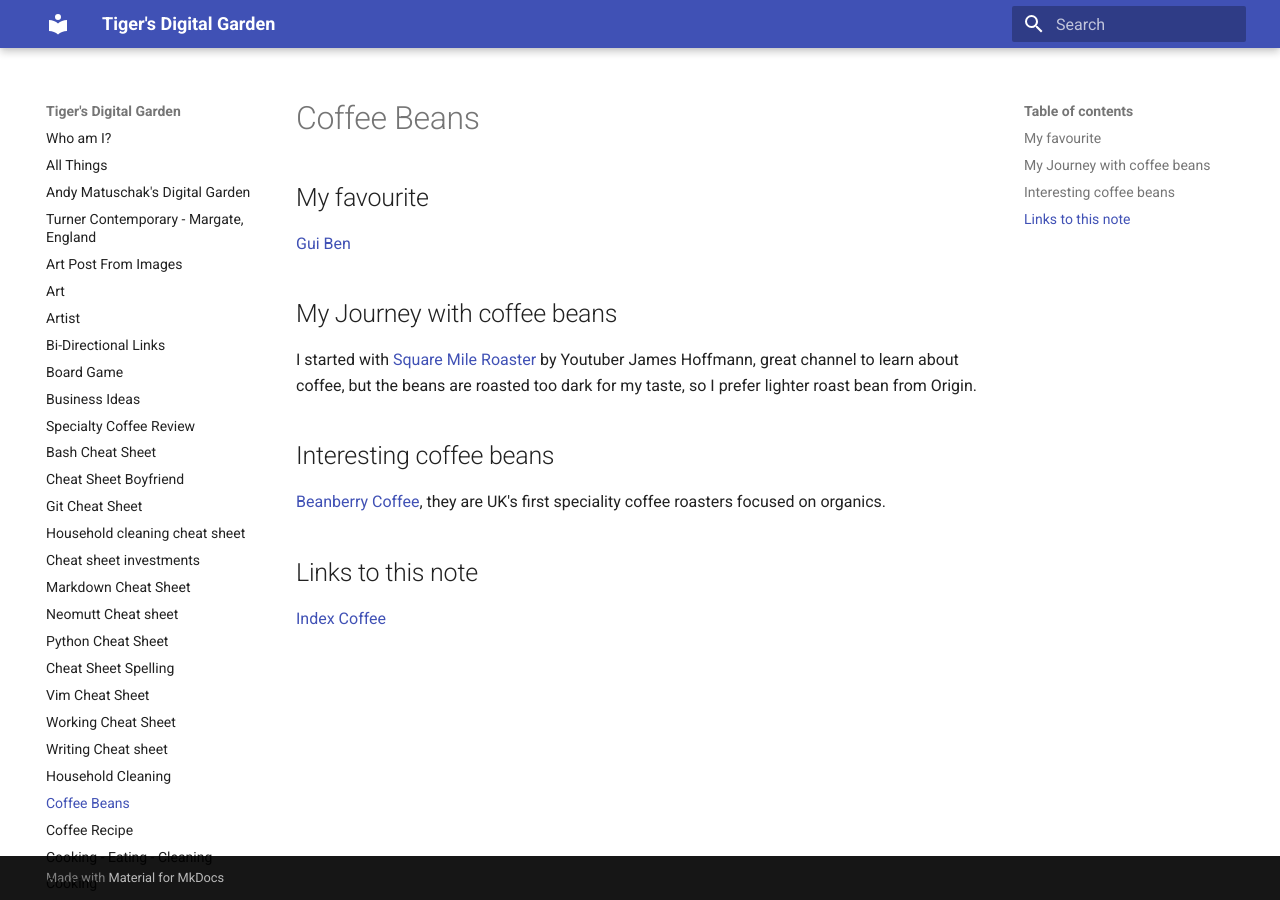
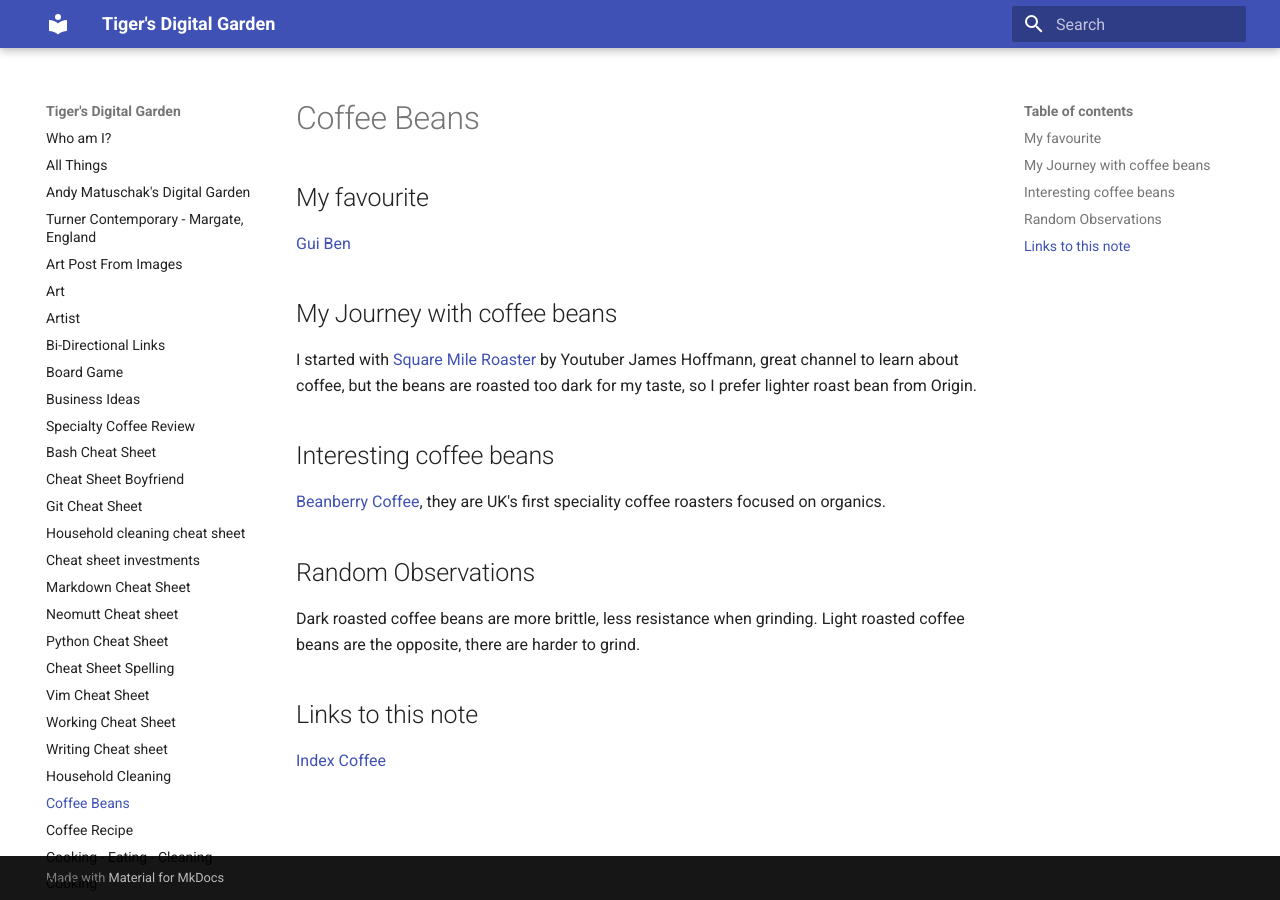
Before and after one commit to ynotstartups/notes, an MkDocs documentation site: the page built from notes/coffee-beans.md, in a window 1280 px wide. Built offline with MkDocs 1.6.1 and Material for MkDocs 9.7.7, drawn with Linux system fonts in a browser that asks for light colours.

Commit message:
add brittle dark roasted beans

```diff
--- a/notes/coffee-beans.md
+++ b/notes/coffee-beans.md
@@ -11,6 +11,12 @@ I started with [Square Mile Roaster](https://shop.squaremilecoffee.com/) by Yout
 ## Interesting coffee beans
 
 [Beanberry Coffee](https://www.beanberrycoffee.com/), they are UK's first speciality coffee roasters focused on organics.
+
+## Random Observations
+
+Dark roasted coffee beans are more brittle, less resistance when grinding.
+Light roasted coffee beans are the opposite, there are harder to grind.
+
 ## Links to this note
 
 [Index Coffee](index-coffee.md)
```
